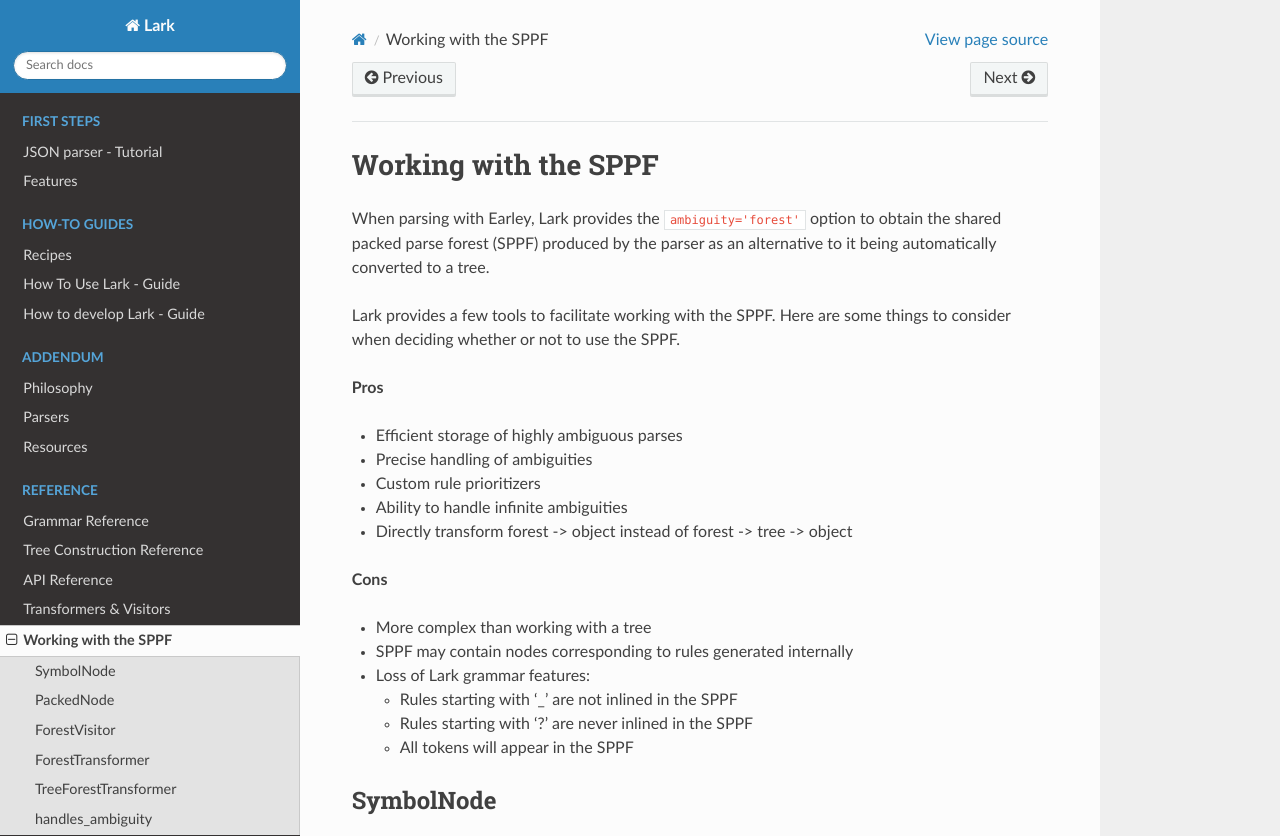
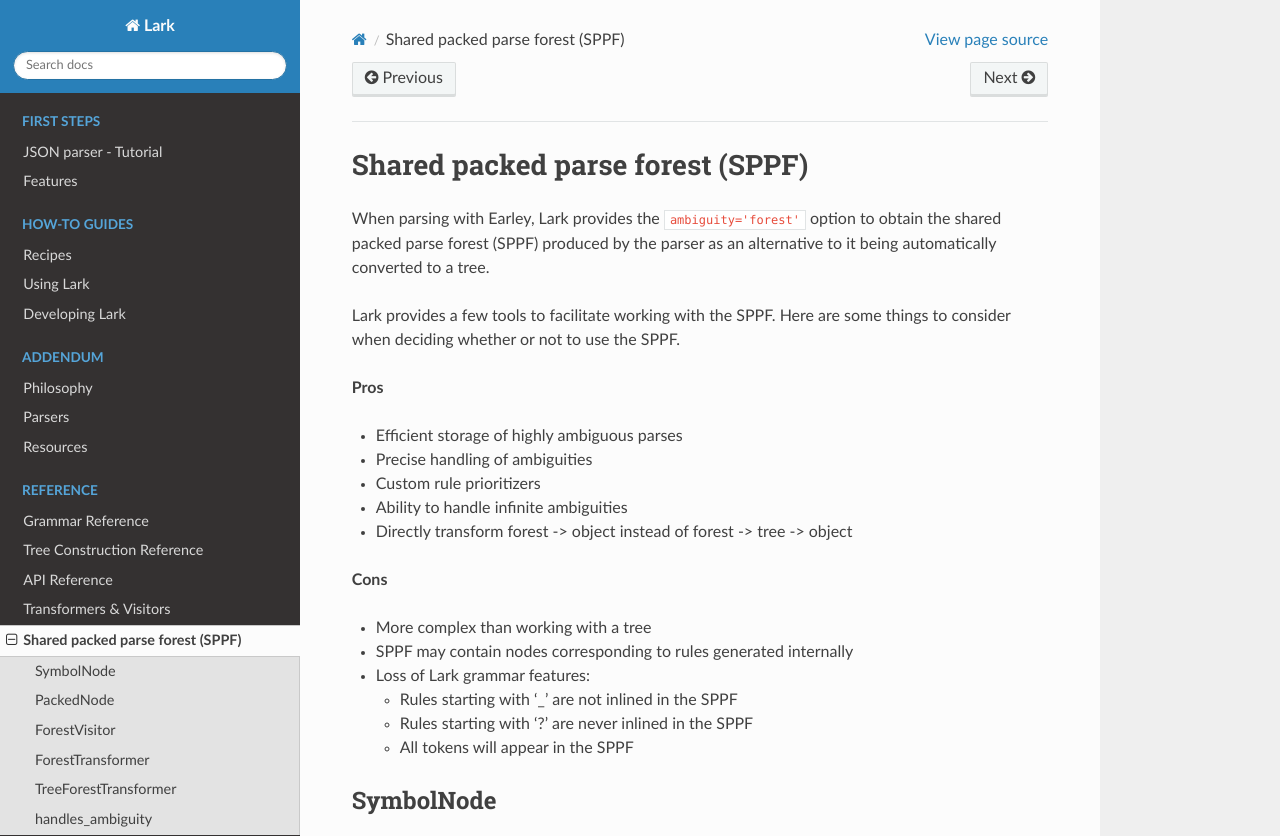
Before and after one commit to lark-parser/lark, a Sphinx documentation site: the page built from docs/forest.rst, in a window 1280 px wide and 900 px high, cut to the strip 0-836 px from the top of the window. Built offline with Sphinx 7.4.7 and the Read the Docs theme 2.0.0, drawn with Linux system fonts in a browser that asks for light colours; pages that are not in the unit, such as notebooks, are missing from menus.

Commit message:
Using gerund form in title, omit "how to..."

```diff
--- a/docs/forest.rst
+++ b/docs/forest.rst
@@ -1,5 +1,5 @@
-Working with the SPPF
-=====================
+Shared packed parse forest (SPPF)
+=================================
 
 When parsing with Earley, Lark provides the ``ambiguity='forest'`` option
 to obtain the shared packed parse forest (SPPF) produced by the parser as
--- a/docs/how_to_develop.md
+++ b/docs/how_to_develop.md
@@ -1,4 +1,4 @@
-# How to develop Lark - Guide
+# Developing Lark
 
 There are many ways you can help the project:
 
--- a/docs/how_to_use.md
+++ b/docs/how_to_use.md
@@ -1,4 +1,4 @@
-# How To Use Lark - Guide
+# Using Lark
 
 ## Work process
 
```
